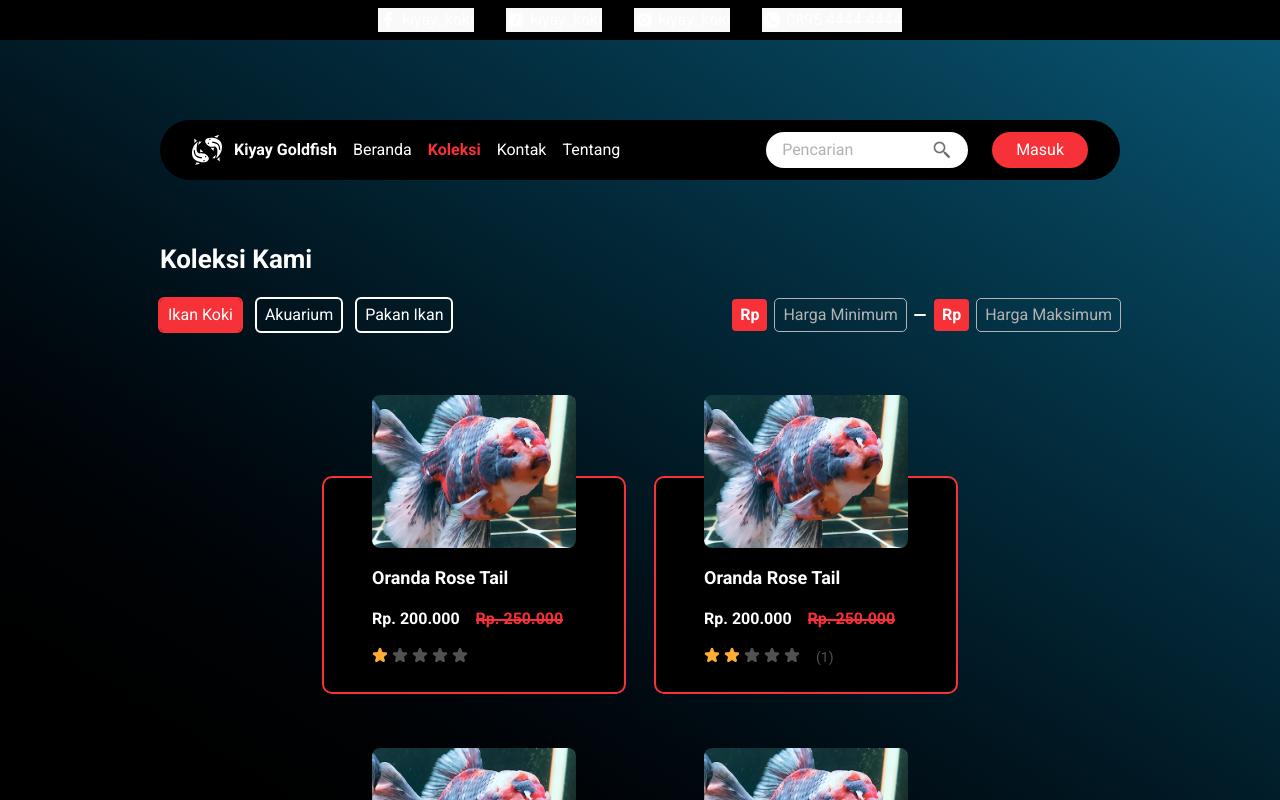
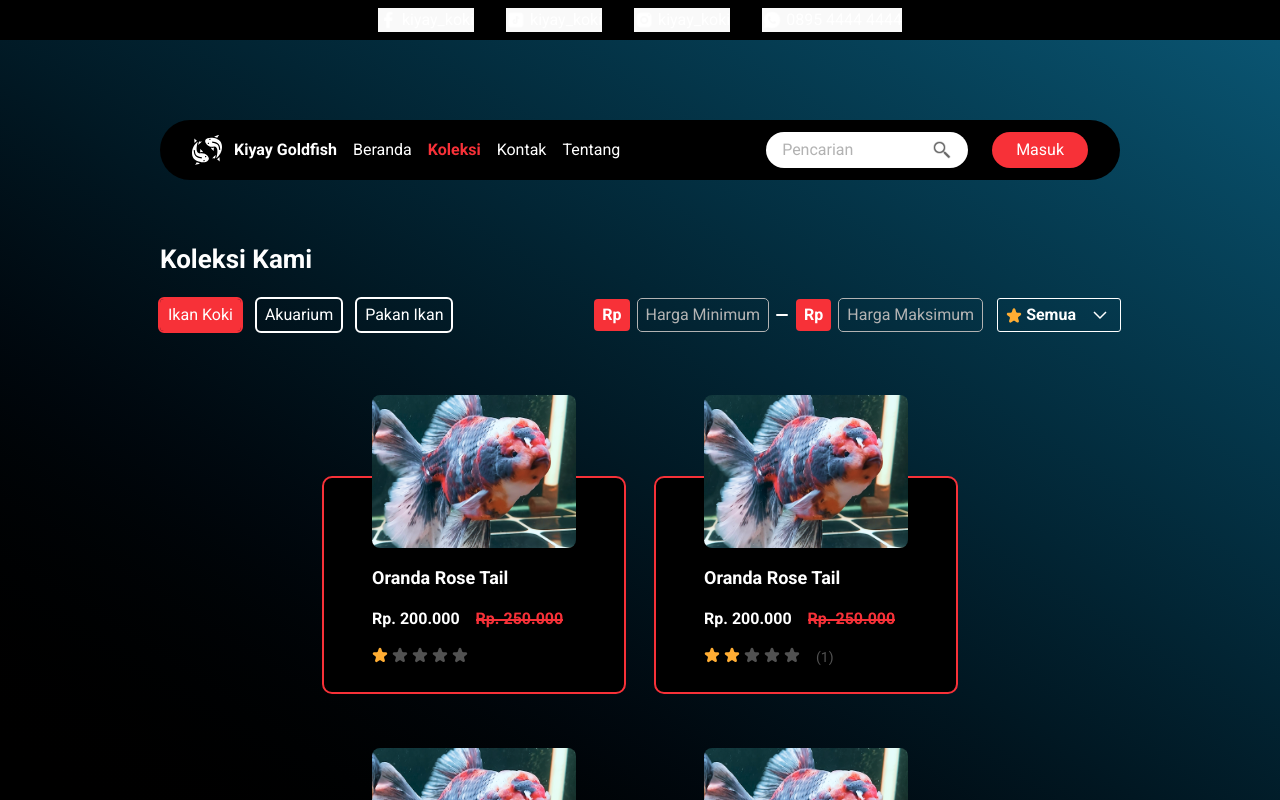
Before and after one commit to kite1412/react-kiyay-koki, a React (Vite) app: page /koleksi in a window 1280 px wide. Built offline with nearby package versions, Linux system fonts and the light colour scheme.

Commit message:
Create RatingSelection in collection page

```diff
--- a/src/pages/CollectionPage.jsx
+++ b/src/pages/CollectionPage.jsx
@@ -8,6 +8,8 @@ import ProductCards from "../components/ProductCards";
 import { useNavigate } from "react-router-dom";
 import { productDetailNavigationInfo } from "./DetailPage";
 import PagerBar from "../components/PagerBar";
+import Star from "../assets/star.svg?react";
+import ChevronLeft from "../assets/chevron-left.svg?react";
 
 export default function CollectionPage() {
   const [selectedType, setSelectedType] = useState(ProductType.FISH);
@@ -20,32 +22,39 @@ export default function CollectionPage() {
   }, []);
   const selectedProducts = useMemo(() => {
     return selections.getProductsByType(selectedType);
-  }, [selectedType])
+  }, [selectedType]);
   const navigate = useNavigate();
   const [minPrice, setMinPrice] = useState(0);
   const [maxPrice, setMaxPrice] = useState(0);
   const [currentPage, setCurrentPage] = useState(1);
+  const [rating, setRating] = useState(0);
 
   return <PageLayout
     content={
       <div className="h-full w-full flex flex-col gap-10">
         <div className="flex flex-col gap-5">
           <h2 className="font-bold">Koleksi Kami</h2>
-          <div className="flex justify-between">
+          <div className="flex max-lg:flex-col max-lg:gap-4 lg:justify-between">
             <ProductTypes
               type={selectedType}
               setType={t => setSelectedType(t)}
             />
+            <div className="flex gap-4 flex-wrap">
               <PriceRange
                 minPrice={minPrice}
                 setMinPrice={setMinPrice}
                 maxPrice={maxPrice}
                 setMaxPrice={setMaxPrice}
               />
+              <RatingSelection
+                rating={rating}
+                setRating={setRating}
+              />
+            </div>
           </div>
         </div>
         <ProductCards
-          products={selectedProducts.items}
+          products={selectedProducts.items.filter((e, _) => (e.rating === rating || !rating))}
           onClick={p => {
             const { path, options } = productDetailNavigationInfo(p, selectedType);
             navigate(path, options);
@@ -115,6 +124,57 @@ function PriceRange({
   );
 }
 
+function RatingSelection({
+  rating,
+  setRating
+}) {
+  const [expanded, setExpanded] = useState(false);
+
+  return (
+    <div
+      className={`
+        rounded-[2px] outline-1 outline-white items-center relative p-1 px-2
+        hover:cursor-pointer select-none
+      `}
+    >
+      <div
+        className="flex gap-3"
+        onClick={() => setExpanded(!expanded)}
+      >
+        <div className="flex gap-1 items-center">
+          <Star className="text-gold" />
+          <b>{rating || "Semua"}</b>
+        </div>
+        <ChevronLeft className={`
+          ${!expanded ? "rotate-270" : "rotate-90"} size-[24px] transition-transform
+        `} />
+      </div>
+      {
+        expanded && (
+          <div className="flex flex-col absolute inset-0 top-10 items-center z-100 w-[100px]">
+            {
+              Array(6).fill(null).map((_, i) => (
+                <div
+                  className={`
+                    px-4 py-2 bg-black/70 flex w-full justify-center
+                    ${rating === (5 - i) ? "text-primary" : "text-white"}
+                  `}
+                  onClick={() => {
+                    setExpanded(false);
+                    setRating(5 - i);
+                  }}
+                >
+                  <b>{5 - i || "Semua"}</b>
+                </div>
+              ))
+            }
+          </div>
+        )
+      }
+    </div>
+  );
+}
+
 function PriceField({
   setPrice,
   placeholder
@@ -151,7 +211,7 @@ function PriceField({
                 const selected = o.display === selectedOption || o.display == "None" && !selectedOption;
                 return <div
                   className={`
-                    bg-black/70 p-2 hover:cursor-pointer  ${
+                    bg-black/70 p-2 hover:cursor-pointer ${
                       selected ? "text-primary" : ""
                     }
                   `}
```
Also changed, not shown: todos.txt. Lines whose indentation alone changed are shown as unchanged.
